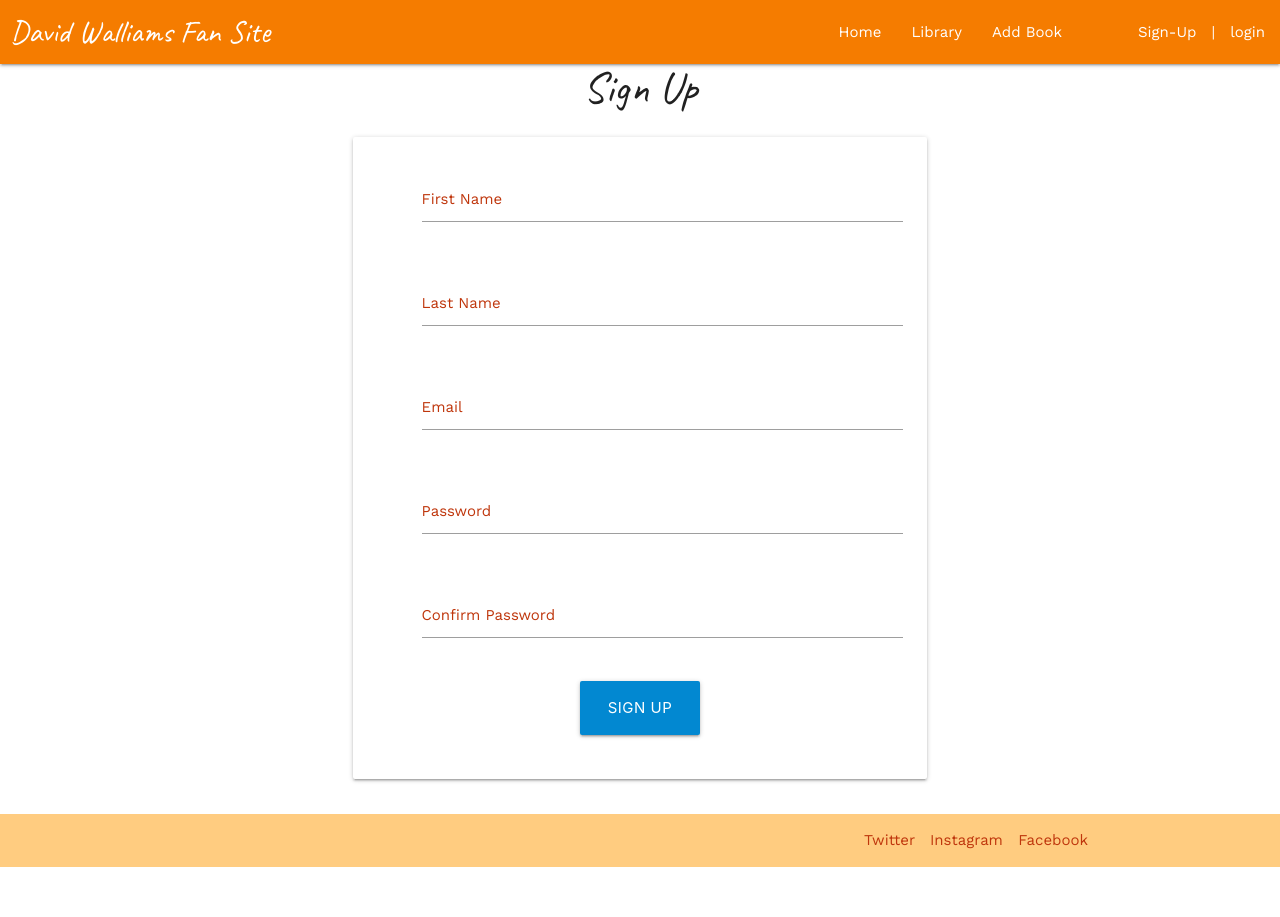
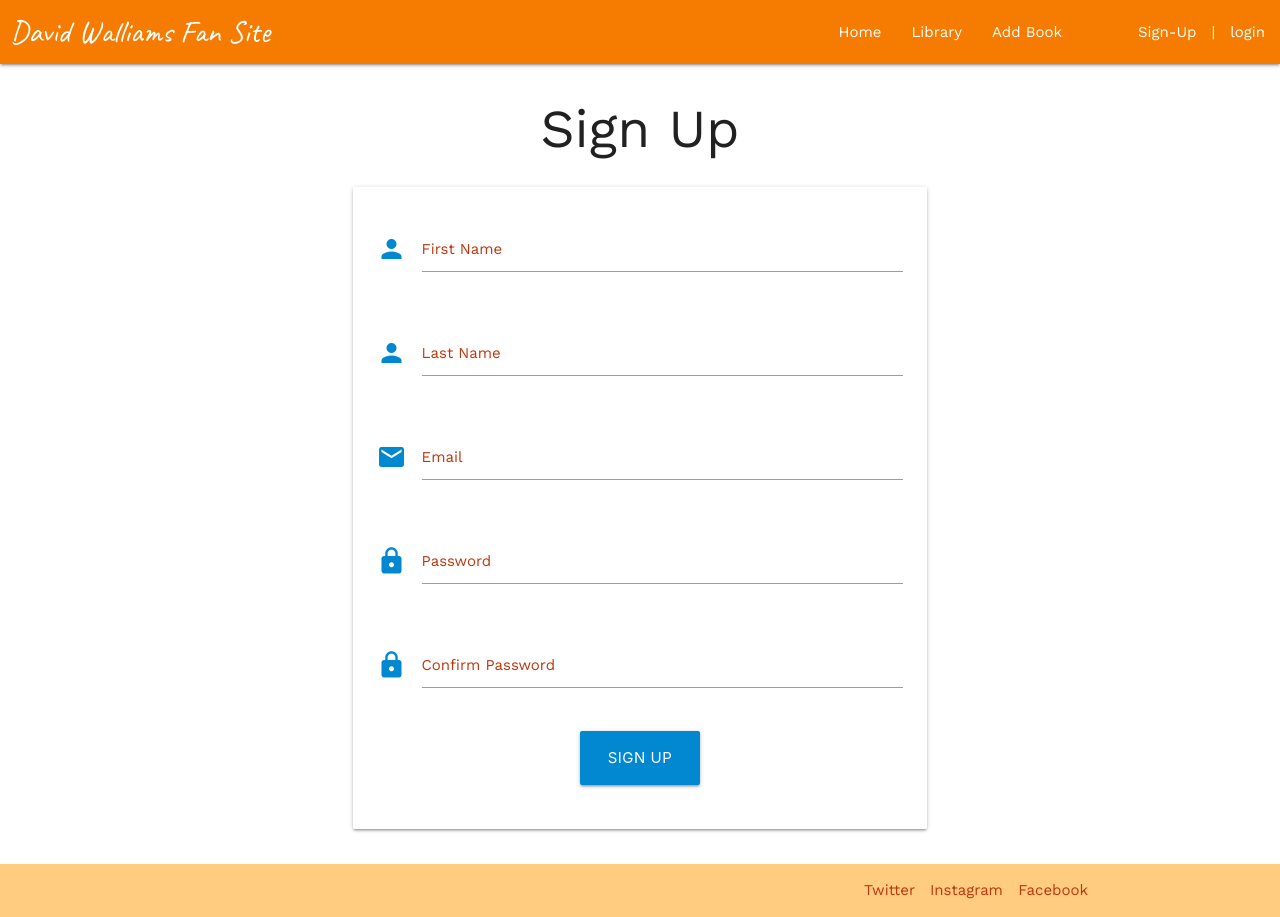
Before and after one commit to Hayley-Woodhouse/milestone-3-project, a Flask app: template dw_fan_site/templates/sign_up.html in a window 1280 px wide. Before the commit the page ends 867 px from the top, so only its background shows below. Run offline with Flask 2, Linux system fonts and the light colour scheme; the template is opened without the code that fills it, so the values that code supplies are empty.

Commit message:
added materialize icons to form

```diff
--- a/dw_fan_site/templates/sign_up.html
+++ b/dw_fan_site/templates/sign_up.html
@@ -1,7 +1,7 @@
 {% extends "base.html" %}
 {% block content %}
 
-<h3 class="center-align">Sign Up</h3>
+<h2 class="center-align">Sign Up</h2>
 
 <div class="row">
     <form class="col s12 m8 offset-m2" method="POST" action="{{ url_for('sign_up') }}">
@@ -9,7 +9,7 @@
             <!-- first name -->
             <div class="row">
                 <div class="input-field col s12">
-                    <i class="fas fa-user-plus prefix light-blue-text text-darken-4"></i>
+                    <i class="material-icons prefix light-blue-text text-darken-2">person</i>
                     <input id="fname" name="fname" type="text" class="validate">
                     <label placeholder="" class="deep-orange-text text-darken-4" for="fname">First Name</label>
                 </div>
@@ -17,7 +17,7 @@
             <!-- Last Name -->
             <div class="row">
                 <div class="input-field col s12">
-                    <i class="fas fa-user-plus prefix light-blue-text text-darken-4"></i>
+                    <i class="material-icons prefix light-blue-text text-darken-2">person</i>
                     <input id="lname" name="lname" type="text" class="validate">
                     <label class="deep-orange-text text-darken-4" for="lname">Last Name</label>
                 </div>
@@ -25,7 +25,7 @@
             <!-- email -->
             <div class="row">
                 <div class="input-field col s12">
-                    <i class="fas fa-user-plus prefix light-blue-text text-darken-4"></i>
+                    <i class="material-icons prefix light-blue-text text-darken-2">email</i>
                     <input id="email" name="email" type="text" class="validate">
                     <label class="deep-orange-text text-darken-4" for="email">Email</label>
                 </div>
@@ -33,7 +33,7 @@
             <!-- passowrd -->
             <div class="row">
                 <div class="input-field col s12">
-                    <i class="fas fa-user-lock prefix light-blue-text text-darken-4"></i>
+                    <i class="material-icons prefix light-blue-text text-darken-2">lock</i>
                     <input id="password" name="password" type="password" class="validate">
                     <label class="deep-orange-text text-darken-4" for="password">Password</label>
                 </div>
@@ -41,7 +41,7 @@
             <!-- confirm password -->
             <div class="row">
                 <div class="input-field col s12">
-                    <i class="fas fa-user-lock prefix light-blue-text text-darken-4"></i>
+                    <i class="material-icons prefix light-blue-text text-darken-2">lock</i>
                     <input id="password2" name="password2" type="password" class="validate">
                     <label class="deep-orange-text text-darken-4" for="password">Confirm Password</label>
                 </div>
```
